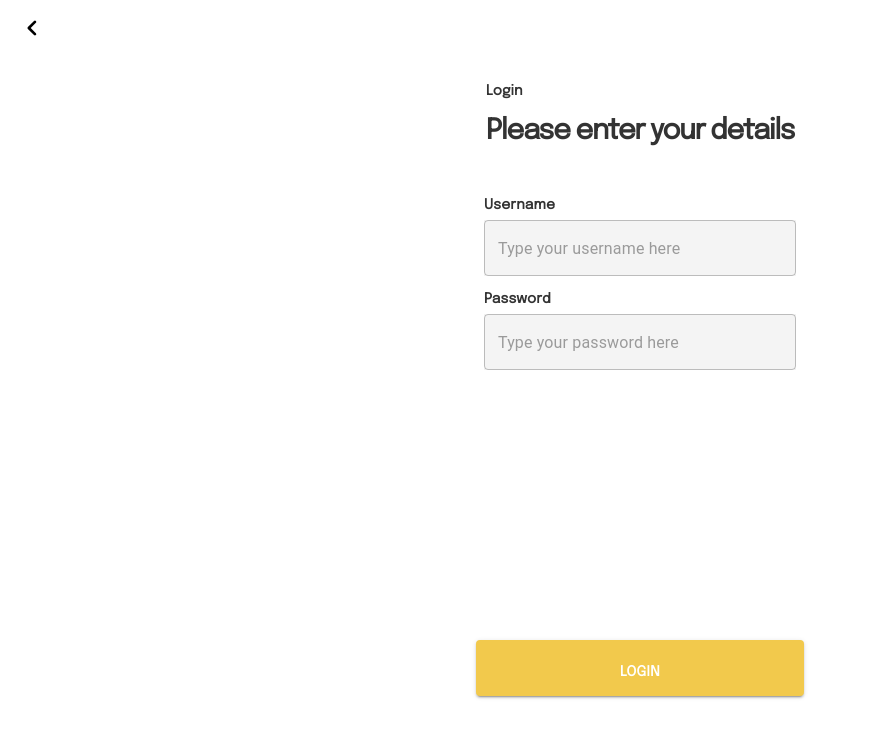
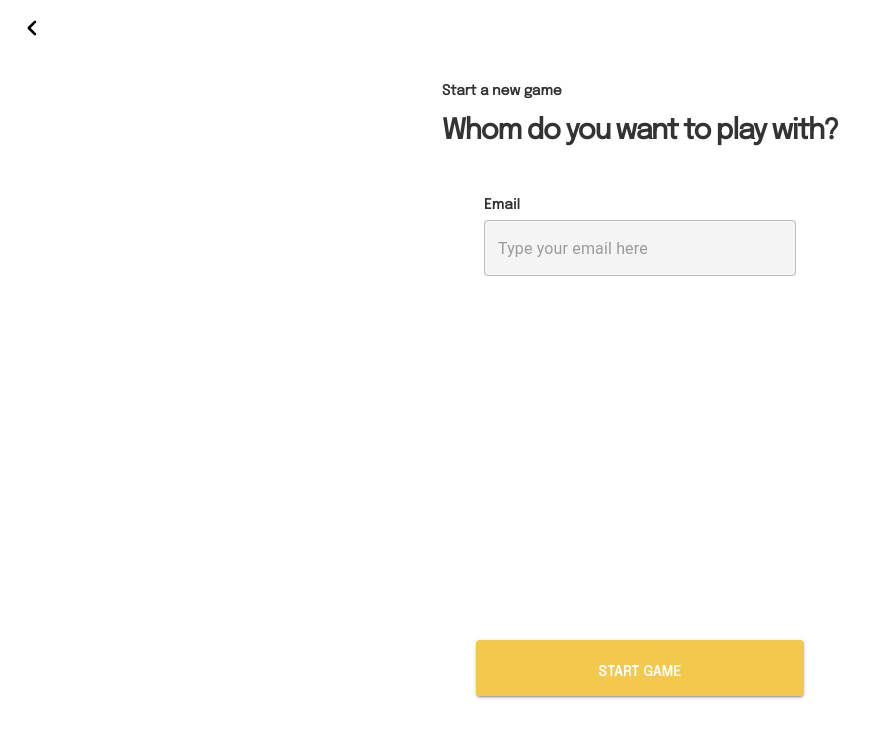
Before and after one commit to Pratikcs50/tic-tac-toe, a React (Create React App) app: page / in a window 1280 px wide. Shown: the top 738 px of the page, without its empty margins (0-875 px from the left). Built offline with nearby package versions, Linux system fonts and the light colour scheme; a web font is replaced by a local one.

Commit message:
implemented new game component in app.js file

```diff
--- a/src/App.jsx
+++ b/src/App.jsx
@@ -4,6 +4,7 @@ import { ThemeProvider, createTheme } from "@mui/material/styles";
 import Entry from "./layout/entry/Entry";
 import Register from "./layout/register/Register";
 import Login from "./layout/login/Login";
+import NewGame from "./layout/newGame/NewGame";
 
 const theme = createTheme({
   palette: {
@@ -20,7 +21,7 @@ function App() {
   return (
     <ThemeProvider theme={theme}>
       <div className='App'>
-        <Login />
+        <NewGame />
       </div>
     </ThemeProvider>
   );
```
